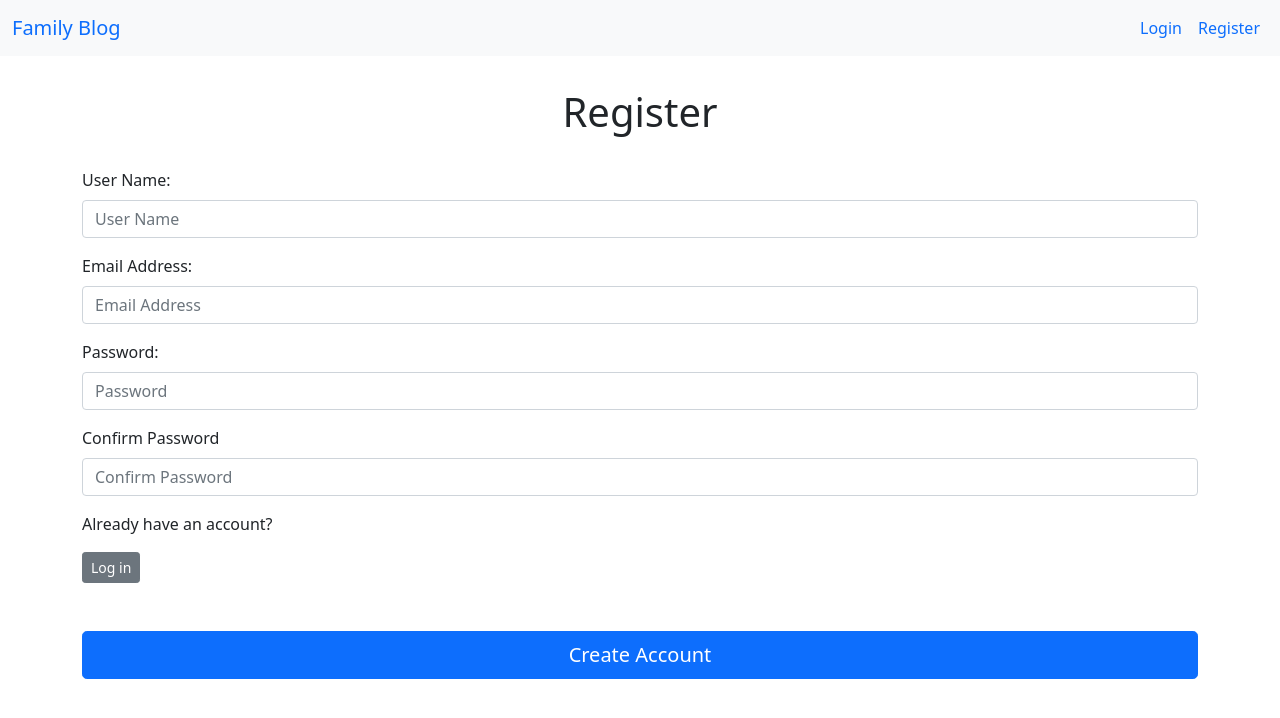
After one commit to parzival867/blog, a Flask app: page /auth/register in a window 1280 px wide. The commit adds this page. Shown: the top 718 px of the page. Run offline with Flask 2, Linux system fonts and the light colour scheme.

Commit message:
Complete auth routes for login, register, logout along with page templates

```diff
--- a/app/__init__.py
+++ b/app/__init__.py
@@ -26,9 +26,11 @@ def create_app():
 	with app.app_context():
 		# Include routes
 		from . import auth
+		from . import blog
 
 		# Register Blueprints
 		app.register_blueprint(auth.bp)
+		app.register_blueprint(blog.bp)
 
 		# Create the SQL tables from our data models
 		db.create_all()
--- a/app/auth.py
+++ b/app/auth.py
@@ -1,7 +1,6 @@
-from forms import RegisterForm
 from flask import Blueprint, render_template, redirect, url_for, flash, request
 from .models import User
-from .forms import LoginForm, RegisterForm
+from .forms import RegisterForm, LoginForm
 from . import db
 from flask_login import login_user, logout_user
 from flask import current_app as app
@@ -13,9 +12,37 @@ bp = Blueprint('auth', __name__, url_prefix='/auth')
 def register_page():
 	form = RegisterForm()
 	if form.validate_on_submit():
-		pass
+		user_to_create = User(username=form.username.data,
+				#email_address=form.email_address.data,
+				password=form.password1.data)
+		db.session.add(user_to_create)
+		db.session.commit()
+		login_user(user_to_create)
+		flash(f"Account created successfully! You are now logged in as {user_to_create.username}", category='success')
+		return redirect(url_for('blog.index_page'))
+
 	if form.errors != {}:
 		for err_msg in form.errors.values():
 			flash(f'There was an error with creating a user: {err_msg}', category='danger')
 
-	return render_template('register.html', form=form)
+	return render_template('auth/register.html', form=form)
+
+@bp.route('/login', methods=['GET', 'POST'])
+def login_page():
+	form = LoginForm()
+	if form.validate_on_submit():
+		attempted_user = User.query.filter_by(username=form.username.data).first()
+		if attempted_user and attempted_user.check_password(attempted_password=form.password.data):
+			login_user(attempted_user)
+			flash(f'You are logged in as {attempted_user.username}', category='success')
+			return redirect(url_for('blog.index_page'))
+		else:
+			flash('Username and password are not a match!', category='danger')
+
+	return render_template('auth/login.html', form=form)
+
+@bp.route('/logout')
+def logout_page():
+	logout_user()
+	flash("You have been logged out!", category='info')
+	return redirect(url_for('blog.index_page'))
--- a/app/forms.py
+++ b/app/forms.py
@@ -9,13 +9,20 @@ class RegisterForm(FlaskForm):
 		if user:
 			raise ValidationError('User already exits! Please try a different username.')
 
+	"""
 	def validate_email_address(self, email_address_to_check):
 		email_address = User.query.filter_by(email_address=email_address_to_check.data).first()
 		if email_address:
 			raise ValidationError('Email address already exists! Please try a different email address')
+			"""
 
 	username = StringField(label='User Name:', validators=[Length(min=2, max=30), DataRequired()])
 	email_address = StringField(label='Email Address:', validators=[Email(), DataRequired()])
 	password1 = PasswordField(label='Password:', validators=[Length(min=8), DataRequired()])
 	password2 = PasswordField(label='Confirm Password', validators=[EqualTo('password1'), DataRequired()])
 	submit = SubmitField(label='Create Account')
+
+class LoginForm(FlaskForm):
+	username = StringField(label='User Name:', validators=[DataRequired()])
+	password = PasswordField(label='Password:', validators=[DataRequired()])
+	submit = SubmitField(label='Sign in')
--- /dev/null
+++ b/app/templates/auth/register.html
@@ -0,0 +1,30 @@
+{% extends 'base.html' %}
+
+{% block main %}
+	<h1 class="text-center p-3 my-3">{% block title %}Register{% endblock %}</h1>
+	<div class="container">
+		<form method="post" class="form-register">
+		{{ form.hidden_tag() }}
+			{{ form.username.label(class="form-label") }}
+			{{ form.username(class="form-control mb-3", placeholder="User Name") }}
+
+			{{ form.email_address.label(class="form-label") }}
+			{{ form.email_address(class="form-control mb-3", placeholder="Email Address") }}
+
+			{{ form.password1.label(class="form-label") }}
+			{{ form.password1(class="form-control mb-3", placeholder="Password") }}
+
+			{{ form.password2.label(class="form-label") }}
+			{{ form.password2(class="form-control mb-3", placeholder="Confirm Password") }}
+
+			<div class="checkbox mb-3">
+				<p>Already have an account?</p>
+				<a class="btn btn-sm btn-secondary" href="{{ url_for('auth.login_page') }}">Log in</a>
+			</div>
+
+			<div class="d-grid my-5">
+				{{ form.submit(class="btn btn-primary btn-lg btn-block") }}
+			</div>
+		</form>
+	</div>
+{% endblock%}
--- a/app/templates/base.html
+++ b/app/templates/base.html
@@ -32,18 +32,16 @@
         <header>
             <nav class="navbar navbar-expand-md bg-light">
                 <div class="container-fluid">
-                    <a class="navbar-brand" href="#">Family Blog</a>
-                    <div class="navbar-nav">
-                        <a class="nav-link" href="{{ url_for('blog.index_page') }}">Home</a>
-                    </div>
+                    <a class="navbar-brand" href="{{ url_for('blog.index_page') }}">Family Blog</a>
                     {% if current_user.is_authenticated %}
                     <div class="navbar-nav ml-auto">
-                        <a class="nav-link" href="#">Logout</a>
+                        <a class="nav-link" href="#">Welcome, {{ current_user.username }}</a>
+                        <a class="nav-link" href="{{ url_for('auth.logout_page') }}">Logout</a>
                     </div>
                     {% else %}
                     <div class="navbar-nav ml-auto">
-                        <a class="nav-link" href="#">Login</a>
-                        <a class="nav-ling" href="#">Register</a>
+                        <a class="nav-link" href="{{ url_for('auth.login_page') }}">Login</a>
+                        <a class="nav-link" href="{{ url_for('auth.register_page') }}">Register</a>
                     </div>
                     {% endif %}
                 </div>
```
Also changed, not shown: app/blog.py (added, +13 -0 lines), app/templates/auth/login.html (added, +25 -0 lines).
